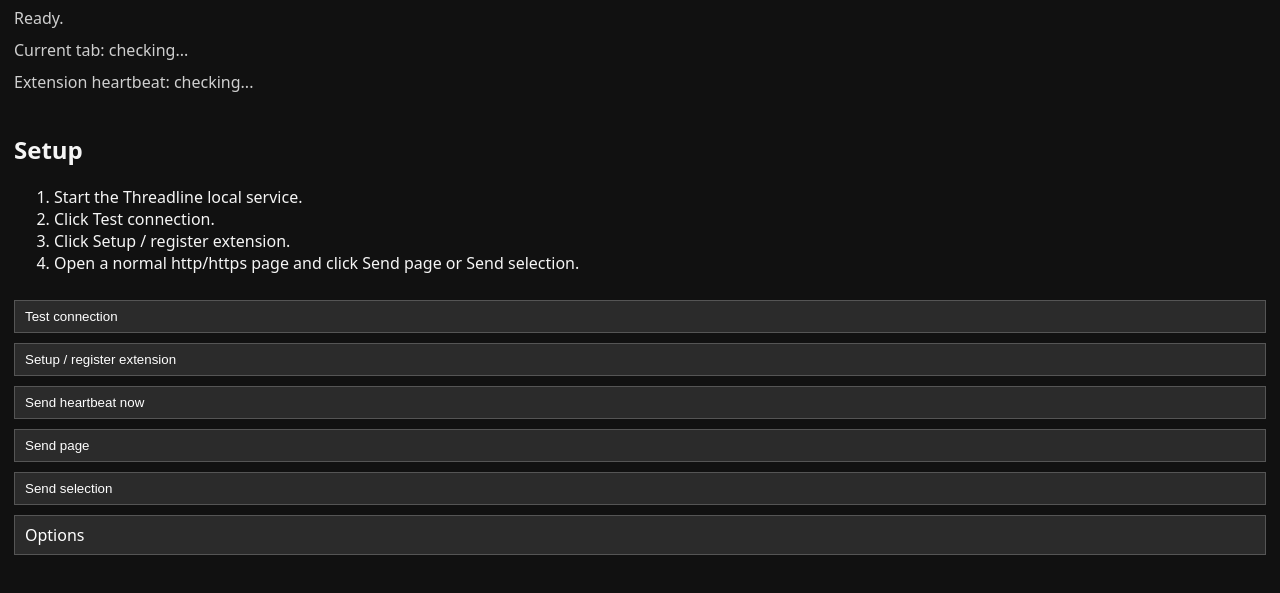
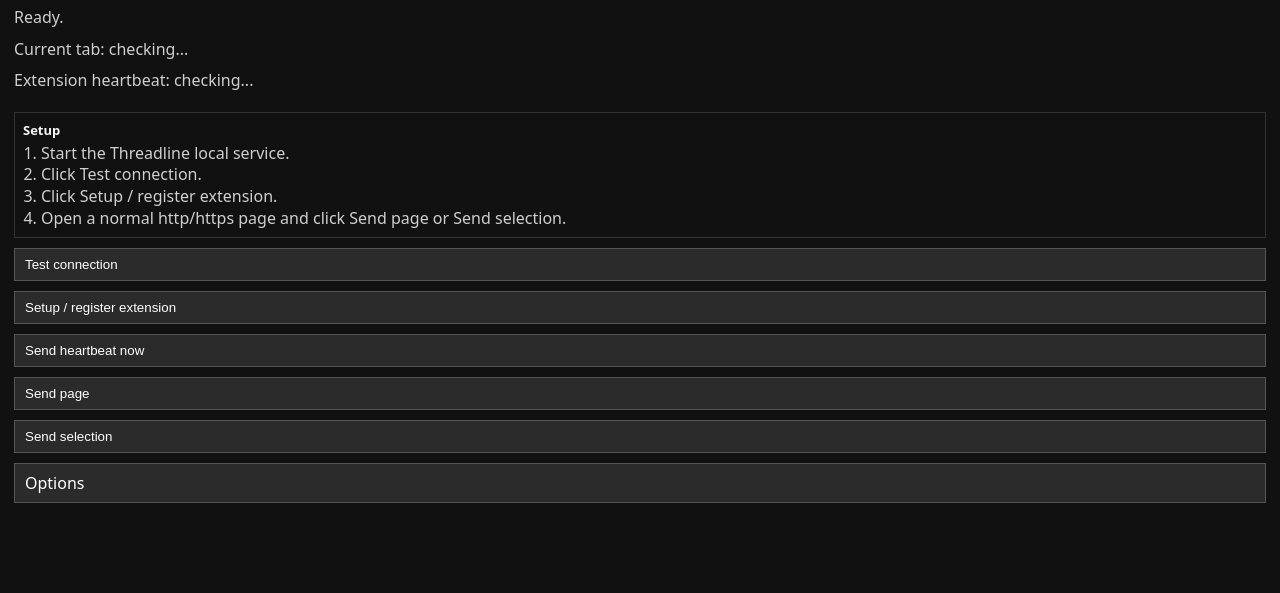
Before and after one commit to grumpystrongman/ThreadlineAI, a website with bundled scripts: page adapters/browser-extension/popup.html in a window 1280 px wide. Shown: the part 41-634 px from the top of the page. Built offline with nearby package versions, Linux system fonts and the light colour scheme.

Commit message:
Build 17: style browser setup status

```diff
--- a/adapters/browser-extension/popup.css
+++ b/adapters/browser-extension/popup.css
@@ -1,6 +1,6 @@
 body {
   margin: 0;
-  min-width: 260px;
+  min-width: 320px;
   font-family: system-ui, -apple-system, BlinkMacSystemFont, "Segoe UI", sans-serif;
   background: #111;
   color: #f5f5f5;
@@ -17,9 +17,29 @@
   margin: 0;
 }
 
-p {
+h2 {
+  font-size: 13px;
+  margin: 0 0 4px;
+}
+
+p, li {
   margin: 0;
   color: #cfcfcf;
+  line-height: 1.35;
+}
+
+ol {
+  margin: 0;
+  padding-left: 18px;
+}
+
+section {
+  border: 1px solid #333;
+  padding: 8px;
+}
+
+.guidance {
+  color: #d8d8d8;
 }
 
 button, a {
```
